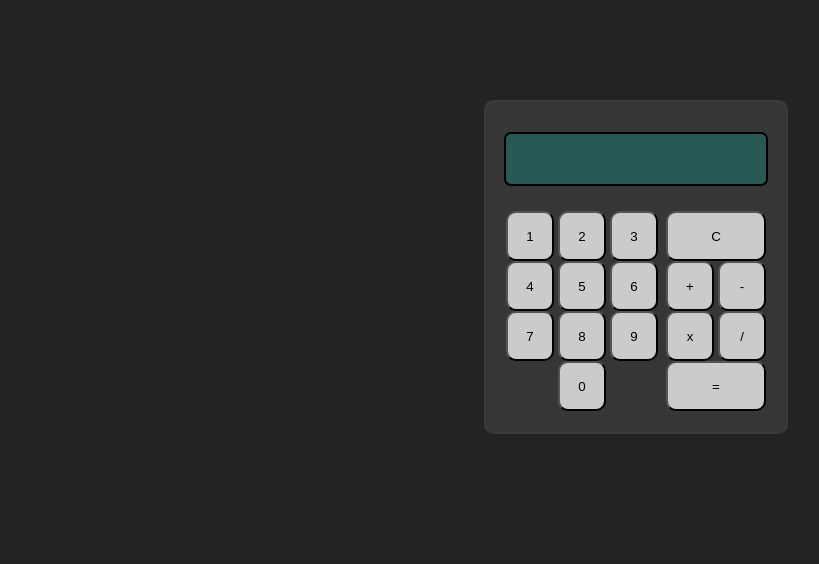
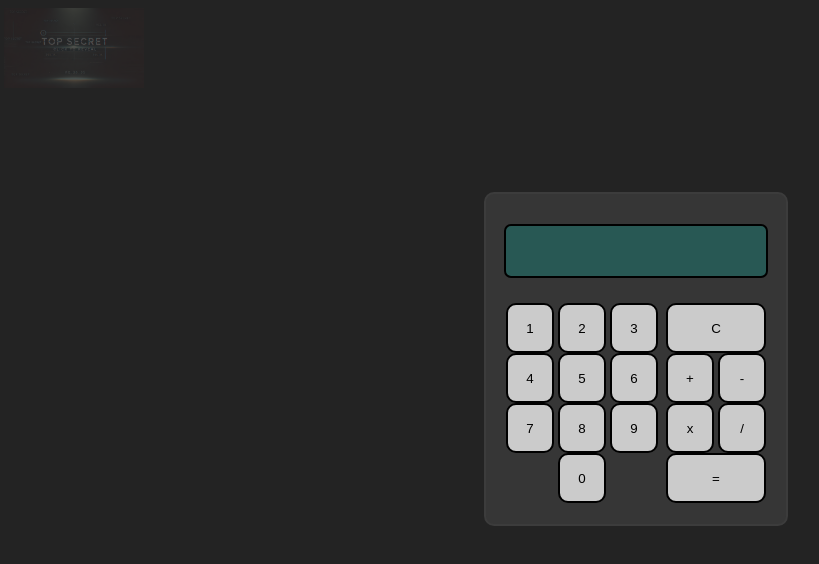
Before and after one commit to MarcelAzazel/Calculator, a plain HTML site: page index.html in a window 1280 px wide. Shown: the whole page, without its empty margins (4-823 px from the left). Drawn offline with Linux system fonts and the light colour scheme.

Commit message:
Updating files and adding secret

```diff
--- a/index.html
+++ b/index.html
@@ -9,6 +9,10 @@
 
     <body>
 
+        <a href="https://www.youtube.com/watch?v=dQw4w9WgXcQ&pp=ygUXbmV2ZXIgZ29ubmEgZ2l2ZSB5b3UgdXA%3D" target="_blank">
+            <img src="secret.jpeg" id="secret">
+        </a>
+
         <div id="calculator">
             <div id="screen">
 
@@ -16,25 +20,25 @@
 
             <div id="buttons">
                 <div id="numbers">
-                    <button id="b1" class="number">1</button>
-                    <button id="b2" class="number">2</button>
-                    <button id="b3" class="number">3</button>
-                    <button id="b4" class="number">4</button>
-                    <button id="b5" class="number">5</button>
-                    <button id="b6" class="number">6</button>
-                    <button id="b7" class="number">7</button>
-                    <button id="b8" class="number">8</button>
-                    <button id="b9" class="number">9</button>
-                    <button id="b0" class="number">0</button>
+                    <button id="b1" class="number button">1</button>
+                    <button id="b2" class="number button">2</button>
+                    <button id="b3" class="number button">3</button>
+                    <button id="b4" class="number button">4</button>
+                    <button id="b5" class="number button">5</button>
+                    <button id="b6" class="number button">6</button>
+                    <button id="b7" class="number button">7</button>
+                    <button id="b8" class="number button">8</button>
+                    <button id="b9" class="number button">9</button>
+                    <button id="b0" class="number button">0</button>
                 </div>
 
                 <div id="operations">
-                    <button id="C" class="operation">C</button>
-                    <button id="plus" class="operation">+</button>
-                    <button id="minus" class="operation">-</button>
-                    <button id="times" class="operation">x</button>
-                    <button id="divided" class="operation">/</button>
-                    <button id="equal" class="operation">=</button>
+                    <button id="C" class="operation button">C</button>
+                    <button id="plus" class="operation button">+</button>
+                    <button id="minus" class="operation button">-</button>
+                    <button id="times" class="operation button">x</button>
+                    <button id="divided" class="operation button">/</button>
+                    <button id="equal" class="operation button">=</button>
                 </div>
 
             </div>
--- a/style.css
+++ b/style.css
@@ -11,6 +11,7 @@ body{
     place-items: center;
     margin: auto;
     margin-top: 100px;
+    margin-bottom: 100px;
 }
 
 #screen{
@@ -75,3 +76,12 @@ body{
 #equal{
     width: 100px;
 }
+
+#secret{
+    opacity: 0.2;
+    height: 80px;
+}
+
+.button{
+    border: 2px black solid;
+}
```
Also changed, not shown: secret.jpeg (added).
